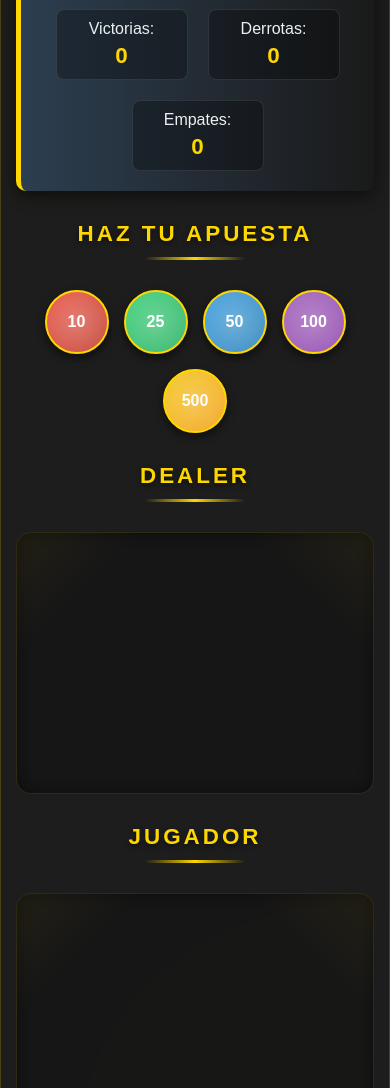
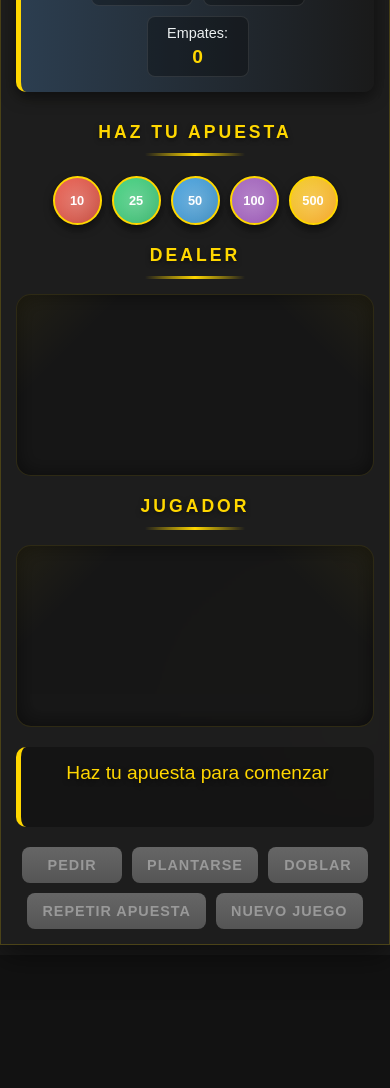
Before and after one commit to JorgeaAlb/BlackJack, a plain HTML site: page index.html in a window 390 px wide. Shown: the part 268-1356 px from the top of the page. After the commit the page ends 1223 px from the top, so only its background shows below. Drawn offline with Linux system fonts and the light colour scheme.

Commit message:
responsive

```diff
--- a/index.html
+++ b/index.html
@@ -374,62 +374,6 @@
             to { opacity: 1; transform: translateY(0); }
         }
 
-        @media (max-width: 768px) {
-            .container {
-                padding: 15px;
-            }
-
-            .game-header {
-                flex-direction: column;
-                gap: 15px;
-            }
-
-            .stats {
-                flex-wrap: wrap;
-                justify-content: center;
-            }
-
-            .card {
-                width: 80px;
-                height: 112px;
-                font-size: 20px;
-                padding: 10px;
-            }
-
-            .card-value {
-                font-size: 1.5rem;
-            }
-
-            .card-suit {
-                font-size: 2rem;
-            }
-
-            .controls {
-                gap: 10px;
-            }
-
-            button {
-                padding: 12px 20px;
-                min-width: 140px;
-                font-size: 1rem;
-            }
-
-            .message {
-                font-size: 1.4rem;
-                padding: 15px;
-            }
-
-            .section-title {
-                font-size: 1.4rem;
-            }
-
-            .chip {
-                width: 60px;
-                height: 60px;
-                font-size: 1rem;
-            }
-        }
-
         /* Efecto especial para el título */
         .game-title {
             font-family: 'Playfair Display', serif;
@@ -450,6 +394,124 @@
             background: linear-gradient(to right, transparent, var(--color-gold), transparent);
             margin: 15px auto;
             border-radius: 50%;
+        }
+
+        /* Media Queries para móvil */
+        @media (max-width: 768px) {
+            .container {
+                padding: 15px;
+                width: 100%;
+                margin: 10px auto;
+                border-radius: 0;
+            }
+
+            .game-header {
+                flex-direction: column;
+                gap: 15px;
+                padding: 15px;
+            }
+
+            .stats {
+                flex-wrap: wrap;
+                justify-content: center;
+                gap: 10px;
+                width: 100%;
+            }
+
+            .stats div {
+                min-width: 80px;
+                padding: 8px 10px;
+                font-size: 0.9rem;
+            }
+
+            .stats span {
+                font-size: 1.2rem;
+            }
+
+            .card {
+                width: 70px;
+                height: 98px;
+                font-size: 20px;
+                padding: 10px;
+            }
+
+            .card-value {
+                font-size: 1.2rem;
+            }
+
+            .card-suit {
+                font-size: 1.8rem;
+            }
+
+            .controls {
+                gap: 10px;
+                margin-top: 20px;
+            }
+
+            button {
+                padding: 12px 20px;
+                min-width: 120px;
+                font-size: 0.9rem;
+            }
+
+            .message {
+                font-size: 1.2rem;
+                padding: 15px;
+                margin: 20px 0;
+            }
+
+            .section-title {
+                font-size: 1.3rem;
+                margin: 20px 0 10px;
+            }
+
+            .chip {
+                width: 50px;
+                height: 50px;
+                font-size: 0.9rem;
+            }
+
+            .cards-container {
+                padding: 15px;
+                min-height: 150px;
+                margin: 15px 0;
+            }
+
+            .game-title {
+                font-size: 2rem;
+                margin-bottom: 20px;
+            }
+
+            .game-title::after {
+                width: 150px;
+            }
+        }
+
+        @media (max-width: 480px) {
+            .card {
+                width: 60px;
+                height: 84px;
+            }
+
+            button {
+                min-width: 100px;
+                padding: 10px 15px;
+            }
+
+            .chip-container {
+                gap: 10px;
+                margin: 20px 0;
+            }
+
+            .chip {
+                width: 45px;
+                height: 45px;
+                font-size: 0.8rem;
+            }
+
+            .section-title {
+                font-size: 1.1rem;
+            }
         }
     </style>
 </head>
```
